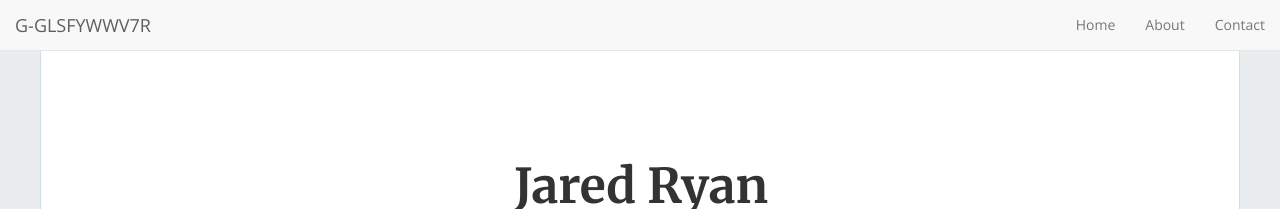
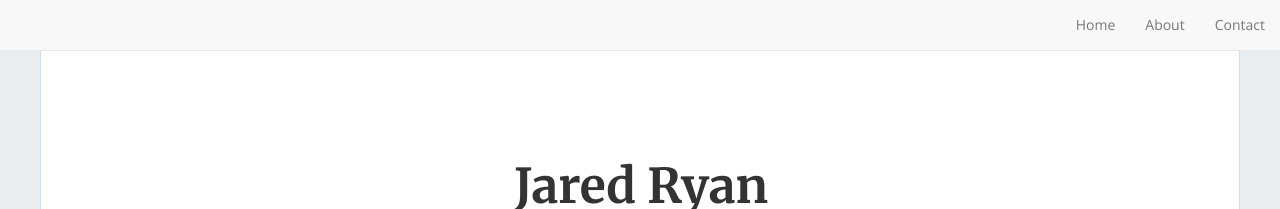
Before and after one commit to JaredRyan210/JaredRyan210.github.io, a Jekyll site: the page built from index.markdown, in a window 1280 px wide. Shown: the top 209 px of the page. Built offline with Jekyll 4.4.1, drawn with Linux system fonts in a browser that asks for light colours; nearby versions of some CDN libraries; the list of posts is cut into pages by our own code.

```diff
--- a/_config.yml
+++ b/_config.yml
@@ -92,8 +92,8 @@ pagination:
 
 ### Phantom settings
 footer_text: '© 2024 Jared Ryan'
-google_analytics:
-admin_name: 'G-GLSFYWWV7R'
+google_analytics: G-D5Y64P168N
+admin_name:
 enable_contact: false
 
 #### Phantom Navigation menu
```
Also changed, not shown: about.md (+1 -1 lines).
